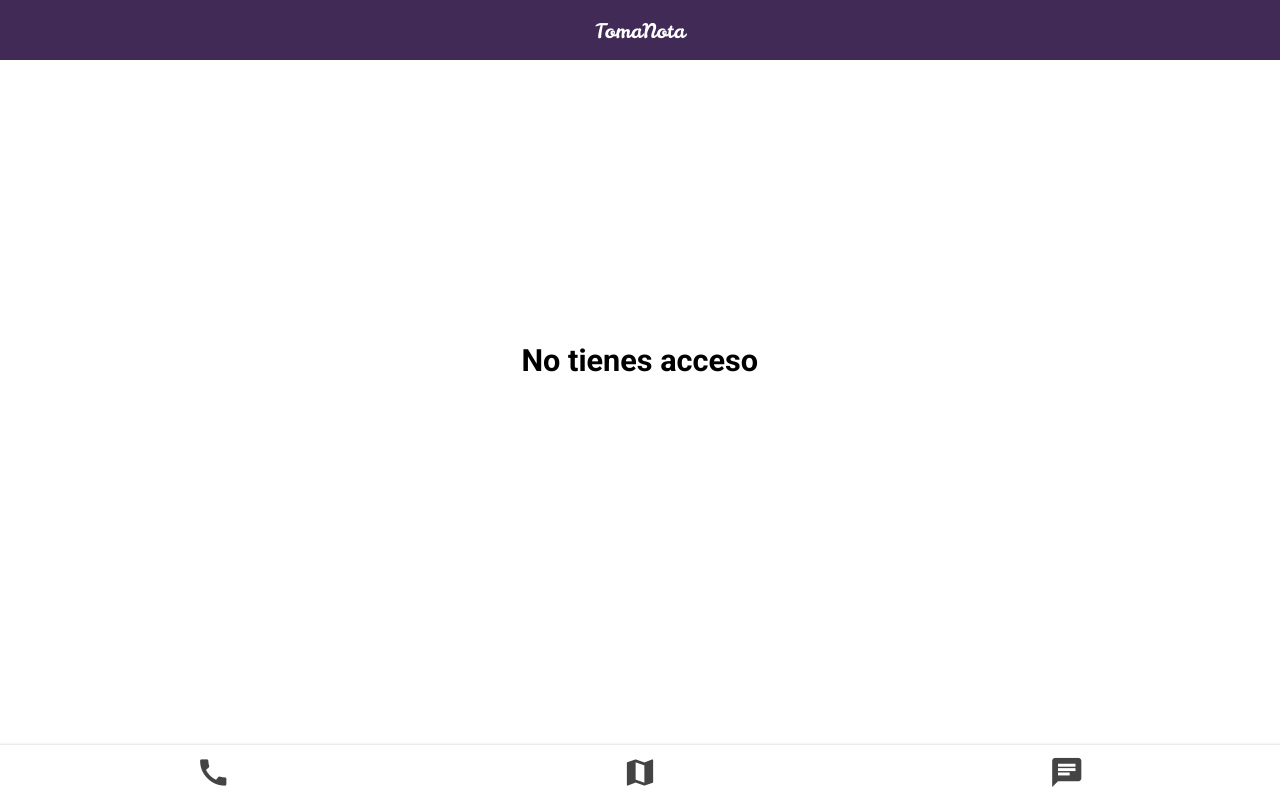
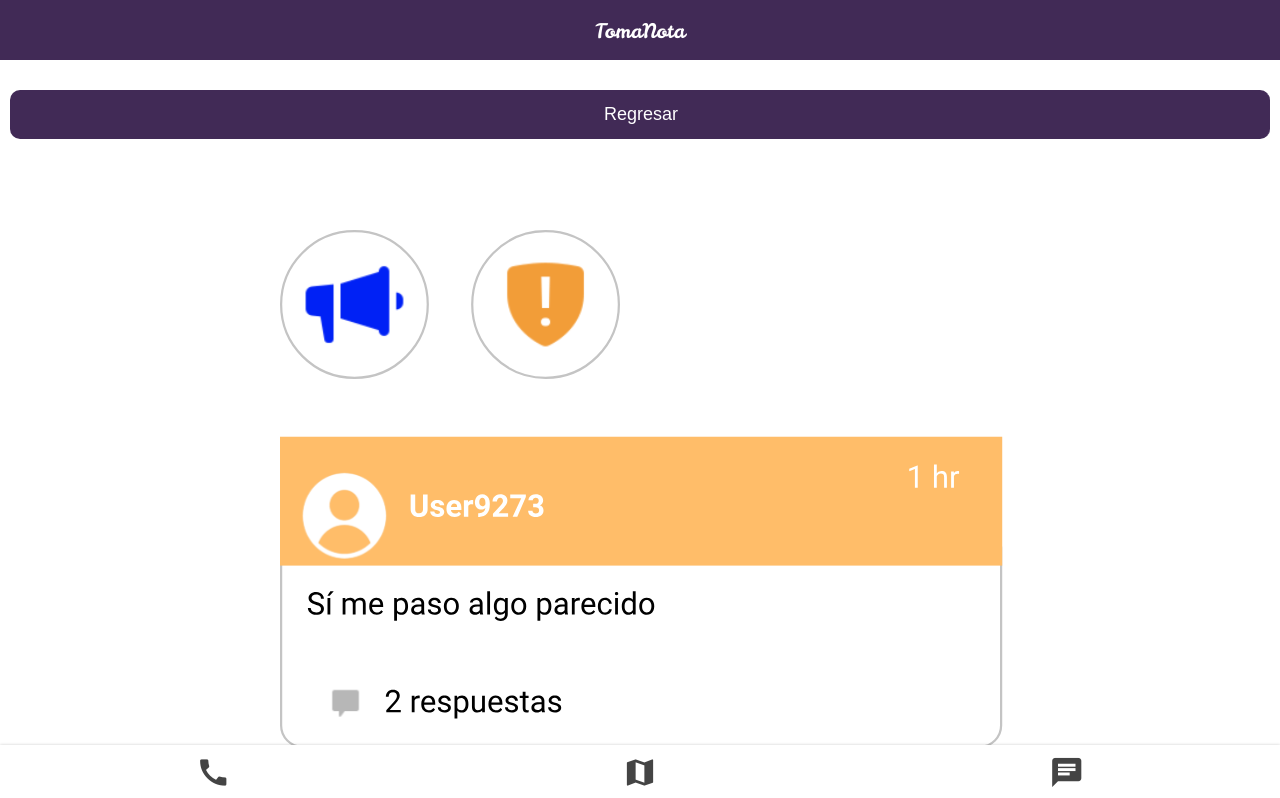
Before and after one commit to alejo02336/TomaNota, a React (Create React App) app: page /mapdetail in a window 1280 px wide. Shown: the top 798 px of the page. Built offline with nearby package versions, Linux system fonts and the light colour scheme; what google-maps-react would draw is missing.

Commit message:
map detail report added

```diff
--- a/src/containers/Mapa/MapaDetalle.jsx
+++ b/src/containers/Mapa/MapaDetalle.jsx
@@ -1,7 +1,21 @@
-import React from 'react';
+import React from "react";
+import { Link } from "react-router-dom";
 
 const MapaDetalle = () => {
-  return <div></div>;
+  return (
+    <section className="report-container">
+      <Link to="/map">
+        <button className="btn-back">Regresar</button>
+      </Link>
+      <section className="container-img-subforos">
+        <img
+          src={require("./Map_detalle.svg")}
+          className="img-subforos"
+          alt="example"
+        />
+      </section>
+    </section>
+  );
 };
 
 export default MapaDetalle;
--- a/src/index.css
+++ b/src/index.css
@@ -56,3 +56,7 @@ code {
   text-decoration: none;
   color: white;
 }
+
+textarea {
+  font-family: var(--global-font);
+}
--- a/src/routes/App.js
+++ b/src/routes/App.js
@@ -11,6 +11,7 @@ import Publication from "../containers/Foro/Publication";
 import Lineas from "../containers/Lineas/Lineas";
 import NotFound from "../containers/NotFound/NotFound";
 import Mapa from "../components/Mapa";
+import MapaDetalle from "../containers/Mapa/MapaDetalle";
 import MReporte from "../containers/Mapa/MReporte";
 import ReporteInfo from "../containers/Mapa/ReporteInfo";
 
@@ -31,6 +32,7 @@ function App() {
 
           <Route path="/publication" element={<Publication />} />
           <Route path="/map" element={<Mapa />} />
+          <Route path="/mapdetail" element={<MapaDetalle />} />
           <Route path="/report" element={<MReporte />} />
           <Route path="/reportInformation" element={<ReporteInfo />} />
 
```
Also changed, not shown: src/containers/Mapa/Map_detalle.svg (added).
